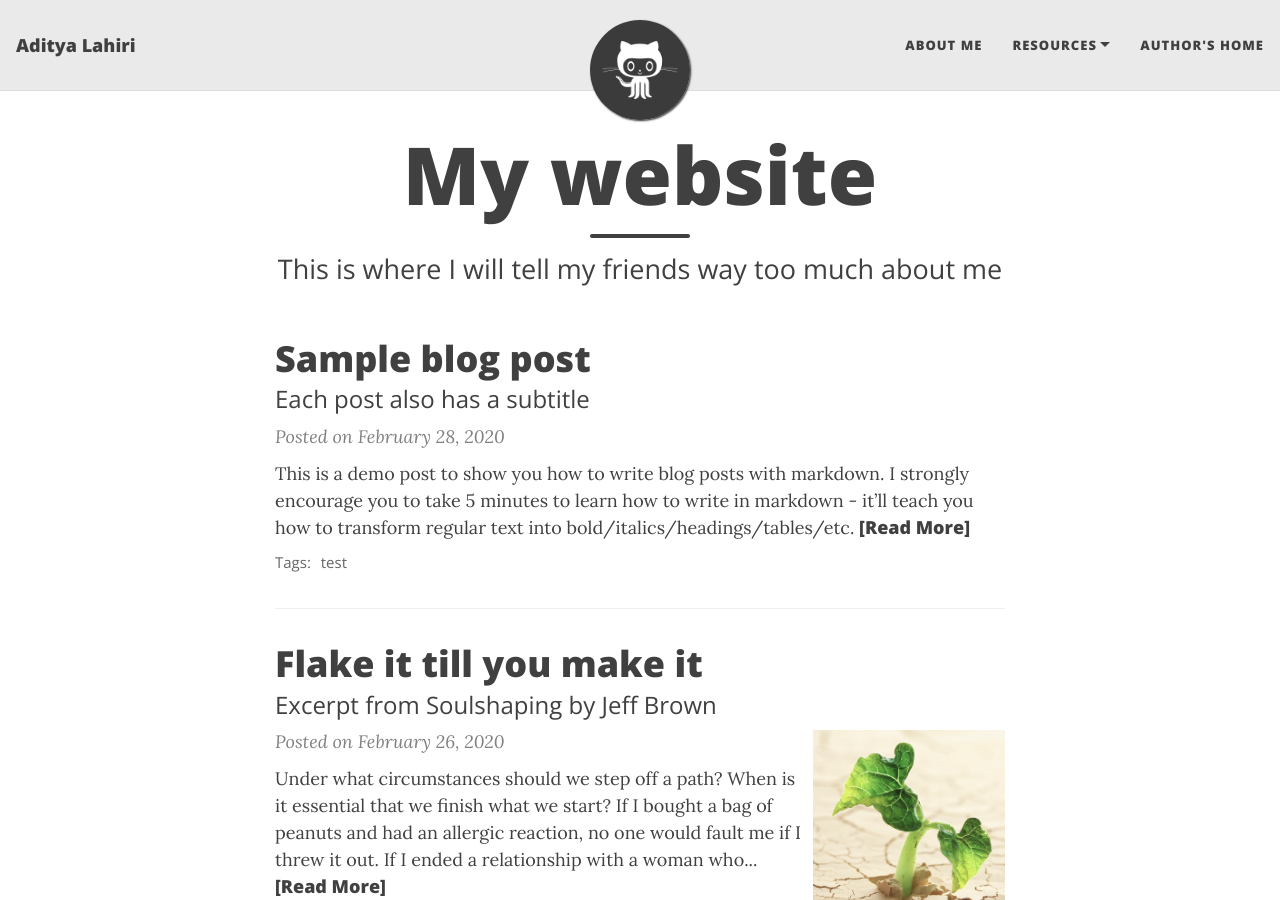
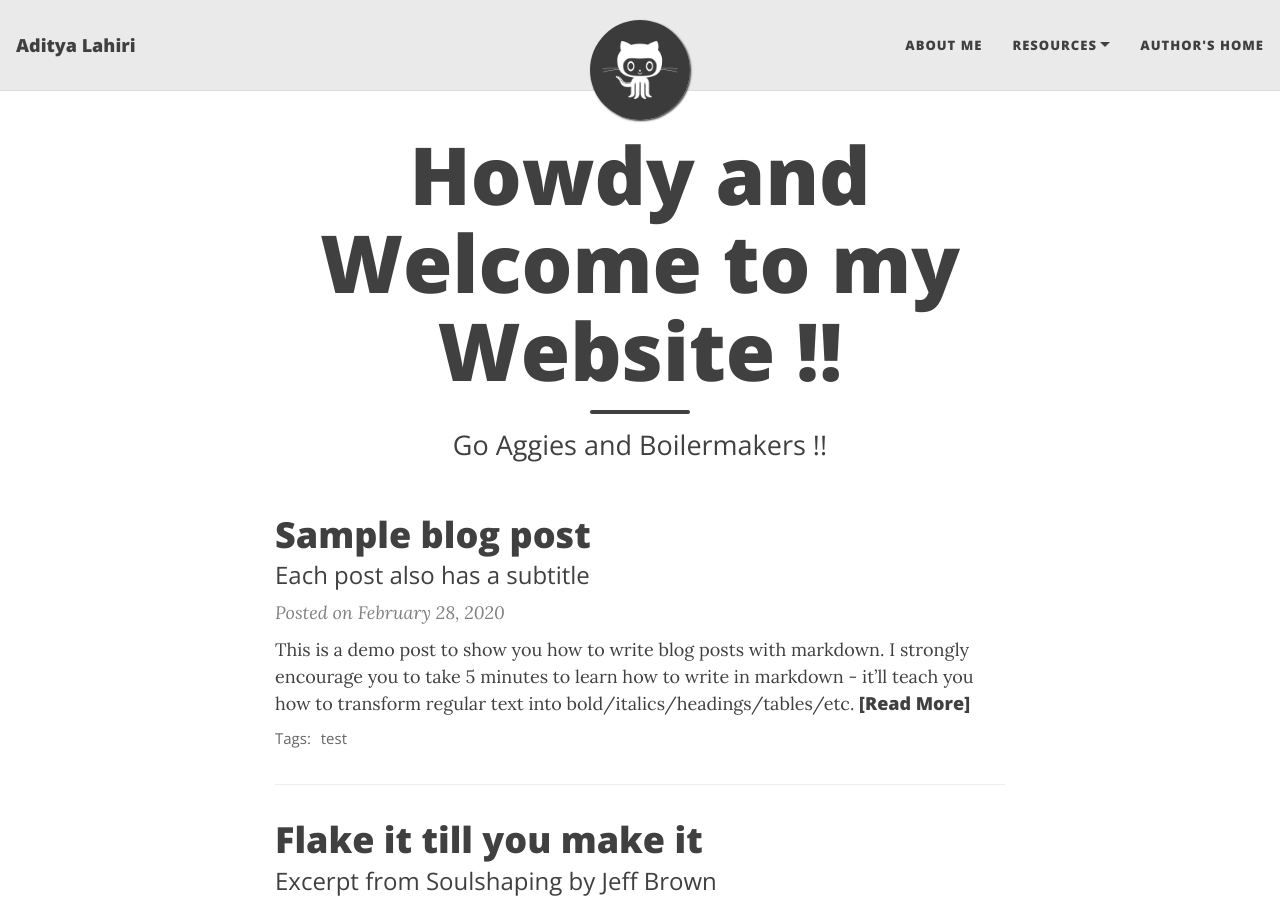
Before and after one commit to adilahiri/adilahiri.github.io, a Jekyll site: the page built from index.html, in a window 1280 px wide and 900 px high. Built offline with Jekyll 4.4.1, drawn with Linux system fonts in a browser that asks for light colours; nearby versions of some CDN libraries; the list of posts is cut into pages by our own code.

Commit message:
update to index

```diff
--- a/index.html
+++ b/index.html
@@ -1,5 +1,5 @@
 ---
 layout: home
-title: My website
-subtitle: This is where I will tell my friends way too much about me
+title: Howdy and Welcome to my Website !!
+subtitle: Go Aggies and Boilermakers !!
 ---
```
